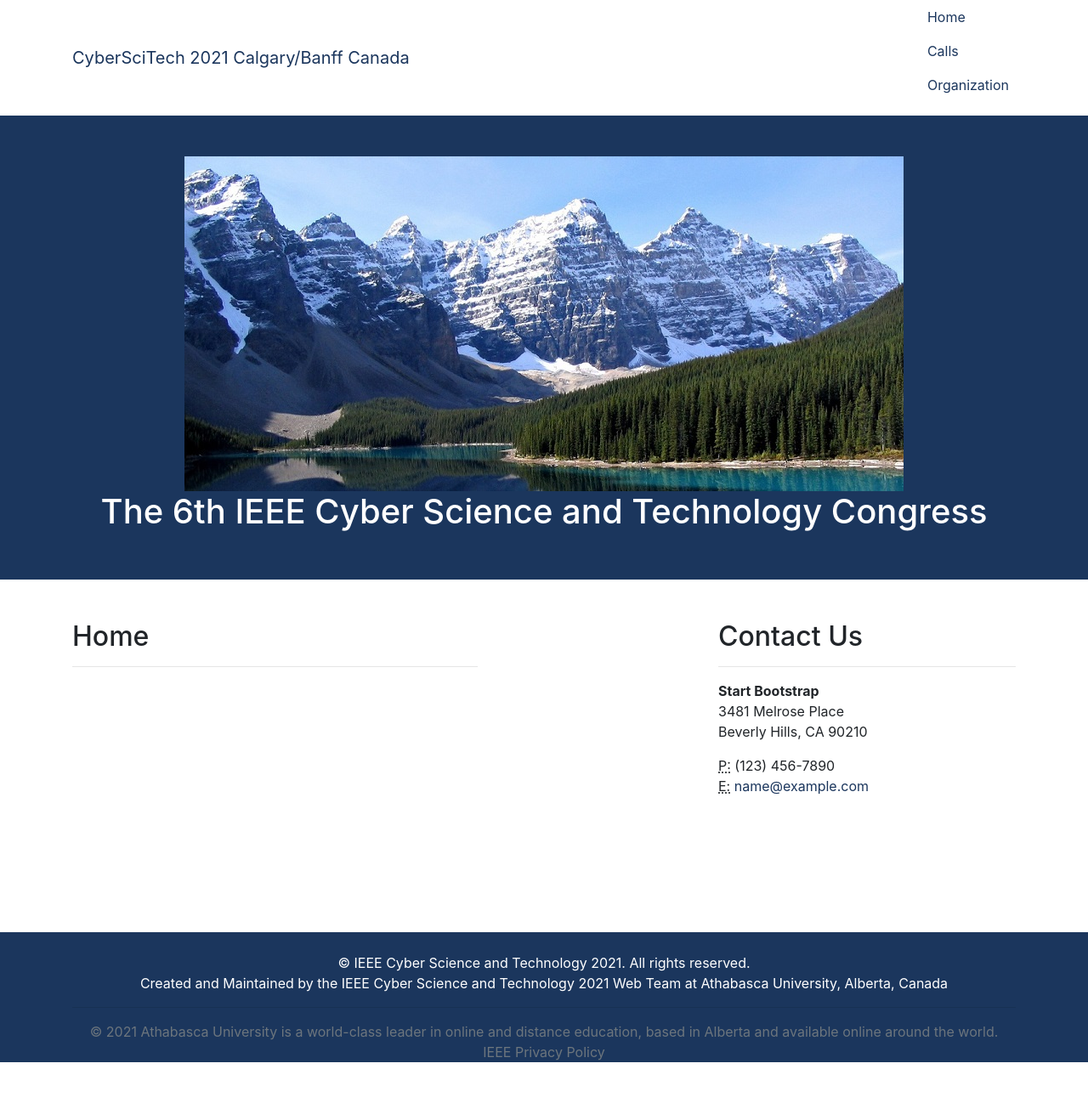
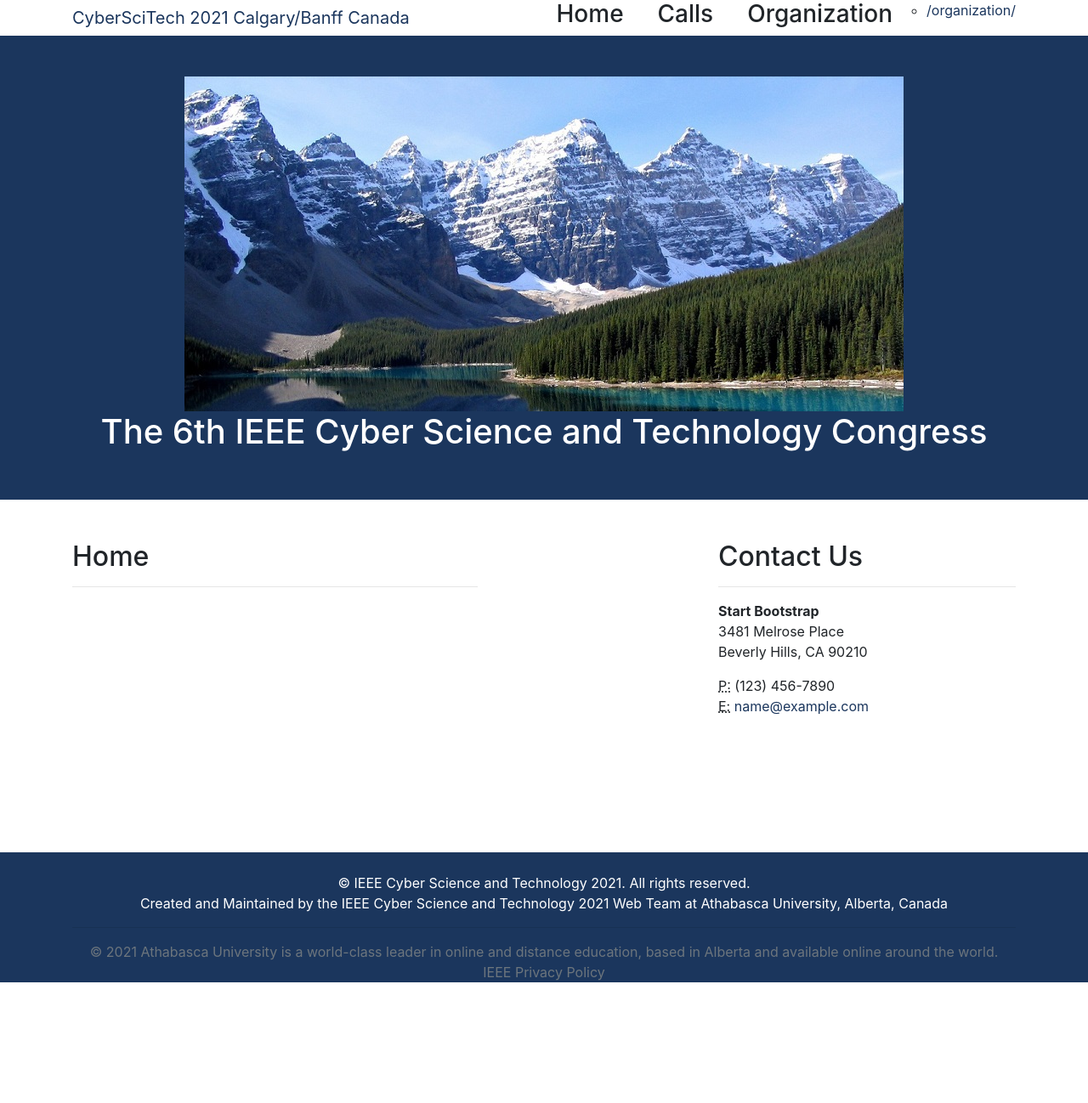
Before and after one commit to kstauff/2021, a Jekyll site: the page built from index.html, in a window 1280 px wide. Shown: the whole page at 85% size. Built offline with Jekyll 4.4.1, drawn with Linux system fonts in a browser that asks for light colours; comment, search, counter and statistics services are not loaded; after the commit the page ends 1204 px from its top, so only the background shows below that.

Commit message:
Update navigation.html

```diff
--- a/_includes/navigation.html
+++ b/_includes/navigation.html
@@ -18,20 +18,13 @@
     <div class="collapse navbar-collapse" id="navbarResponsive">
       <ul class="navbar-nav ml-auto">
         {% for item in site.data.menu %}
-        <li class="nav-item{% if item.link == page.url %} active {% endif %}">
-          <a class="nav-link" href="{{ site.baseurl }}{{ item.link }}">{{
-            item.title
-          }}</a>
-            <ul class="navbar-nav ml-auto">
-          {% for item in item.dropdown %}
-           <li class="nav-item{% if item.dropdown.link == page.url %} active {% endif %}">
-          <a class="nav-link" href="{{ site.baseurl }}{{ item.dropdown.link }}">{{
-            item.dropdown.title
-          }}</a>     </li>
+    <h3>{{ item.title }}</h3>
+      <ul>
+        {% for entry in item.dropdown %}
+          <li><a href="{{ item.link }}">{{ item.link }}</a></li>
         {% endfor %}
-
-        </li>
-        {% endfor %}
+      </ul>
+  {% endfor %}
       </ul>
     </div>
   </div>
```
